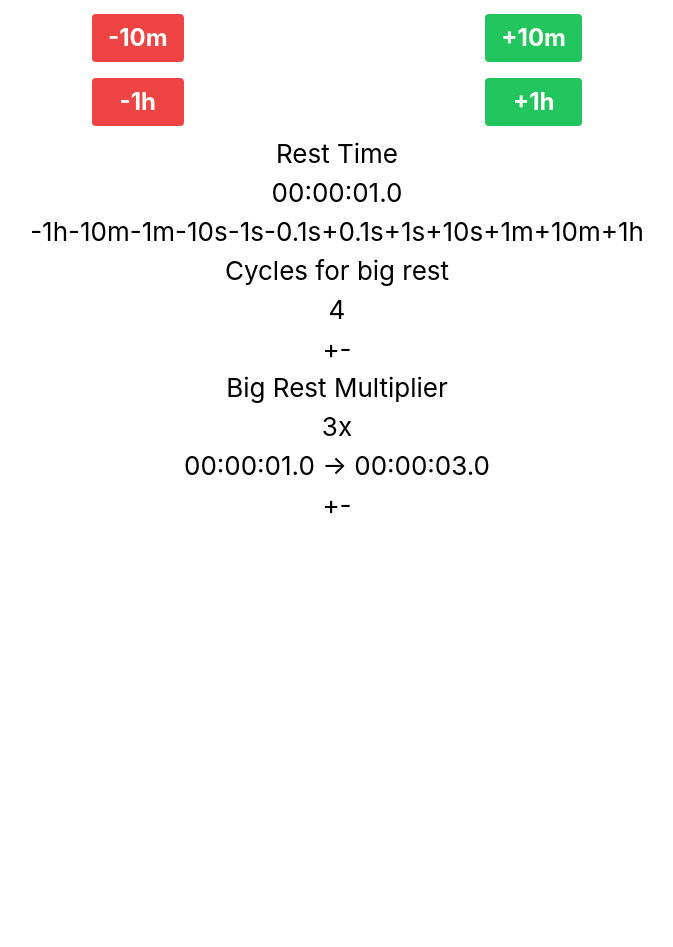
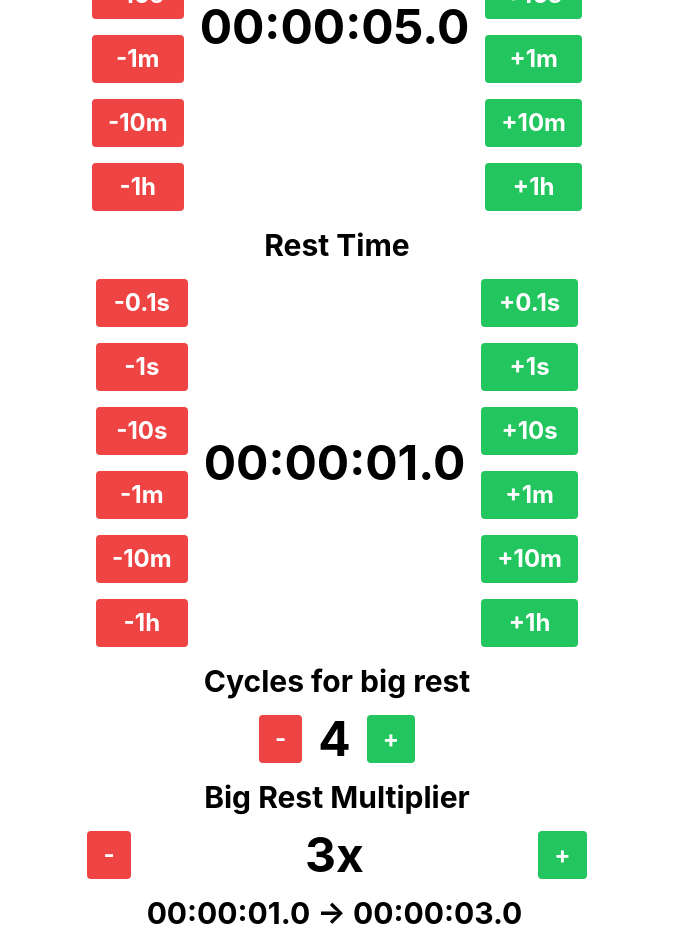
Before and after one commit to COANelmejor/zone-pomodoro, a React (Create React App) app: page / in a window 1280 px wide. Shown: the part 760-1707 px from the top of the page, without its empty margins (303-976 px from the left). Before the commit the page ends 1292 px from the top, so only its background shows below. Built offline with nearby package versions, Linux system fonts and the light colour scheme.

Commit message:
Minimun Viable Product completed. After this need better styling and the code should be modular.

```diff
--- a/src/App.js
+++ b/src/App.js
@@ -238,17 +238,17 @@ function App() {
           </div>
         </div>
       </div>
-      <div
-        className="Cycles flex flex-col col-50
-        ">
-        <h2>Current Cycle</h2>
-        <h3>{currentCycle}</h3>
-        <h3>{currentCycle % cycles === 0 ? "Long" : "Short"} Rest Cycle</h3>
+      <div className="Cycles flex flex-col col-50">
+        <h2 className="text-4xl font-bold p-2">Current Cycle</h2>
+        <h3 className="text-5xl font-bold p-2">{currentCycle}</h3>
+        <h3 className="text-3xl font-bold p-2">
+          {currentCycle % cycles === 0 ? "Long" : "Short"} Rest Cycle
+        </h3>
       </div>
-      <div className="Settings">
-        <h2>Settings</h2>
+      <div className="Settings flex flex-col col-50">
+        <h2 className="text-4xl font-bold p-2">Settings</h2>
         <div className="WorkTime">
-          <h3>Work Time</h3>
+          <h3 className="text-3xl font-bold p-2">Work Time</h3>
           <div className="flex justify-center items-center">
             <div className="flex flex-col col-25">
               <button
@@ -261,7 +261,6 @@ function App() {
                 onClick={() => setWorkTimeButton(-10)}>
                 -1s
               </button>
-
               <button
                 className="bg-red-500 hover:bg-red-700 text-white font-bold py-2 px-4 rounded m-2 px-4 text-2xl"
                 onClick={() => setWorkTimeButton(-100)}>
@@ -323,40 +322,120 @@ function App() {
           </div>
         </div>
         <div className="RestTime">
-          <h3>Rest Time</h3>
-          <h3>{CronometerTimeView(restTime)}</h3>
-          <button onClick={() => setRestTimeButton(-36000)}>-1h</button>
-          <button onClick={() => setRestTimeButton(-6000)}>-10m</button>
-          <button onClick={() => setRestTimeButton(-600)}>-1m</button>
-          <button onClick={() => setRestTimeButton(-100)}>-10s</button>
-          <button onClick={() => setRestTimeButton(-10)}>-1s</button>
-          <button onClick={() => setRestTimeButton(-1)}>-0.1s</button>
-          <button onClick={() => setRestTimeButton(1)}>+0.1s</button>
-          <button onClick={() => setRestTimeButton(10)}>+1s</button>
-          <button onClick={() => setRestTimeButton(100)}>+10s</button>
-          <button onClick={() => setRestTimeButton(600)}>+1m</button>
-          <button onClick={() => setRestTimeButton(6000)}>+10m</button>
-          <button onClick={() => setRestTimeButton(36000)}>+1h</button>
+          <h3 className="text-3xl font-bold p-2">Rest Time</h3>
+          <div className="flex justify-center items-center">
+            <div className="flex flex-col col-25">
+              <button
+                className="bg-red-500 hover:bg-red-700 text-white font-bold py-2 px-4 rounded m-2 px-4 text-2xl"
+                onClick={() => setRestTimeButton(-1)}>
+                -0.1s
+              </button>
+              <button
+                className="bg-red-500 hover:bg-red-700 text-white font-bold py-2 px-4 rounded m-2 px-4 text-2xl"
+                onClick={() => setRestTimeButton(-10)}>
+                -1s
+              </button>
+              <button
+                className="bg-red-500 hover:bg-red-700 text-white font-bold py-2 px-4 rounded m-2 px-4 text-2xl"
+                onClick={() => setRestTimeButton(-100)}>
+                -10s
+              </button>
+              <button
+                className="bg-red-500 hover:bg-red-700 text-white font-bold py-2 px-4 rounded m-2 px-4 text-2xl"
+                onClick={() => setRestTimeButton(-600)}>
+                -1m
+              </button>
+              <button
+                className="bg-red-500 hover:bg-red-700 text-white font-bold py-2 px-4 rounded m-2 px-4 text-2xl"
+                onClick={() => setRestTimeButton(-6000)}>
+                -10m
+              </button>
+              <button
+                className="bg-red-500 hover:bg-red-700 text-white font-bold py-2 px-4 rounded m-2 px-4 text-2xl"
+                onClick={() => setRestTimeButton(-36000)}>
+                -1h
+              </button>
+            </div>
+            <div className="flex flex-col col-50">
+              <h3 className="text-5xl font-bold p-2">
+                {CronometerTimeView(restTime)}
+              </h3>
+            </div>
+            <div className="flex flex-col col-25">
+              <button
+                className="bg-green-500 hover:bg-green-700 text-white font-bold py-2 px-4 rounded m-2 px-4 text-2xl"
+                onClick={() => setRestTimeButton(1)}>
+                +0.1s
+              </button>
+              <button
+                className="bg-green-500 hover:bg-green-700 text-white font-bold py-2 px-4 rounded m-2 px-4 text-2xl"
+                onClick={() => setRestTimeButton(10)}>
+                +1s
+              </button>
+              <button
+                className="bg-green-500 hover:bg-green-700 text-white font-bold py-2 px-4 rounded m-2 px-4 text-2xl"
+                onClick={() => setRestTimeButton(100)}>
+                +10s
+              </button>
+              <button
+                className="bg-green-500 hover:bg-green-700 text-white font-bold py-2 px-4 rounded m-2 px-4 text-2xl"
+                onClick={() => setRestTimeButton(600)}>
+                +1m
+              </button>
+              <button
+                className="bg-green-500 hover:bg-green-700 text-white font-bold py-2 px-4 rounded m-2 px-4 text-2xl"
+                onClick={() => setRestTimeButton(6000)}>
+                +10m
+              </button>
+              <button
+                className="bg-green-500 hover:bg-green-700 text-white font-bold py-2 px-4 rounded m-2 px-4 text-2xl"
+                onClick={() => setRestTimeButton(36000)}>
+                +1h
+              </button>
+            </div>
+          </div>
         </div>
         <div className="Cycles">
-          <h3>Cycles for big rest</h3>
-          <h3>{cycles}</h3>
-          <button onClick={() => setCycles(cycles + 1)}>+</button>
-          <button onClick={() => setCycles(cycles - 1)}>-</button>
+          <h3 className="text-3xl font-bold p-2">Cycles for big rest</h3>
+          <div className="flex justify-center items-center">
+            <button
+              className="flex flex-col col-span-1 bg-red-500 hover:bg-red-700 text-white font-bold py-2 px-4 rounded m-2 px-4 text-2xl"
+              onClick={() => setCycles(cycles - 1)}>
+              -
+            </button>
+            <h3 className="flex flex-col col-span-2 text-5xl font-bold p-2">{cycles}</h3>
+            <button
+              className="flex flex-col col-span-1 bg-green-500 hover:bg-green-700 text-white font-bold py-2 px-4 rounded m-2 px-4 text-2xl"
+              onClick={() => setCycles(cycles + 1)}>
+              +
+            </button>
+          </div>
         </div>
         <div className="BigRestMultiplier">
-          <h3>Big Rest Multiplier</h3>
-          <h3>{longRestMultiplier}x</h3>
-          <h4>
-            {CronometerTimeView(restTime)} →{" "}
-            {CronometerTimeView(restTime * longRestMultiplier)}
-          </h4>
-          <button onClick={() => setLongRestMultiplier(longRestMultiplier + 1)}>
-            +
-          </button>
-          <button onClick={() => setLongRestMultiplier(longRestMultiplier - 1)}>
-            -
-          </button>
+          <h3 className="text-3xl font-bold p-2">Big Rest Multiplier</h3>
+          <div className="flex justify-center">
+            <div className="flex flex-col col-25">
+              <button
+                className="bg-red-500 hover:bg-red-700 text-white font-bold py-2 px-4 rounded m-2 px-4 text-2xl"
+                onClick={() => setLongRestMultiplier(longRestMultiplier - 1)}>
+                -
+              </button>
+            </div>
+            <div className="flex flex-col col-25">
+              <h3 className="text-5xl font-bold p-2">{longRestMultiplier}x</h3>
+              <h4 className="text-3xl font-bold p-2">
+                {CronometerTimeView(restTime)} →{" "}
+                {CronometerTimeView(restTime * longRestMultiplier)}
+              </h4>
+            </div>
+            <div className="flex flex-col col-25">
+              <button
+                className="bg-green-500 hover:bg-green-700 text-white font-bold py-2 px-4 rounded m-2 px-4 text-2xl"
+                onClick={() => setLongRestMultiplier(longRestMultiplier + 1)}>
+                +
+              </button>
+            </div>
+          </div>
         </div>
       </div>
     </div>
```
